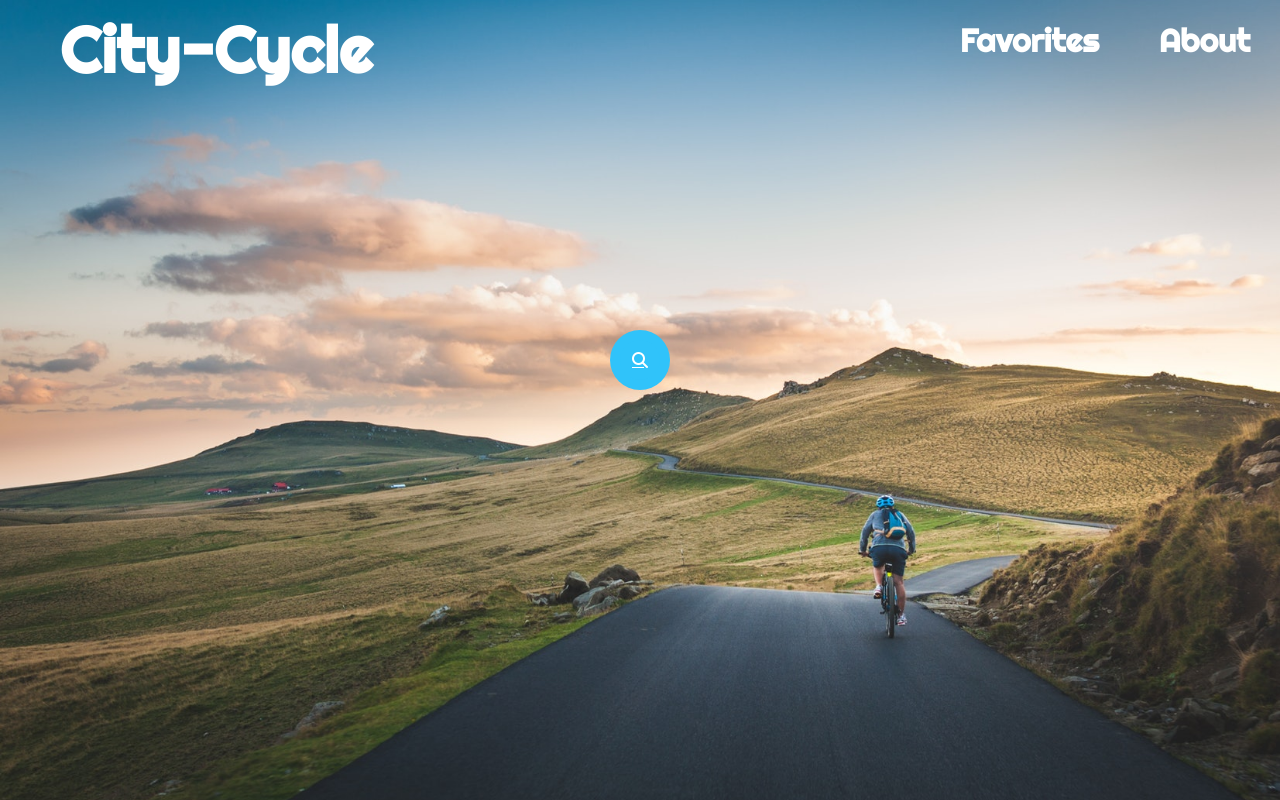
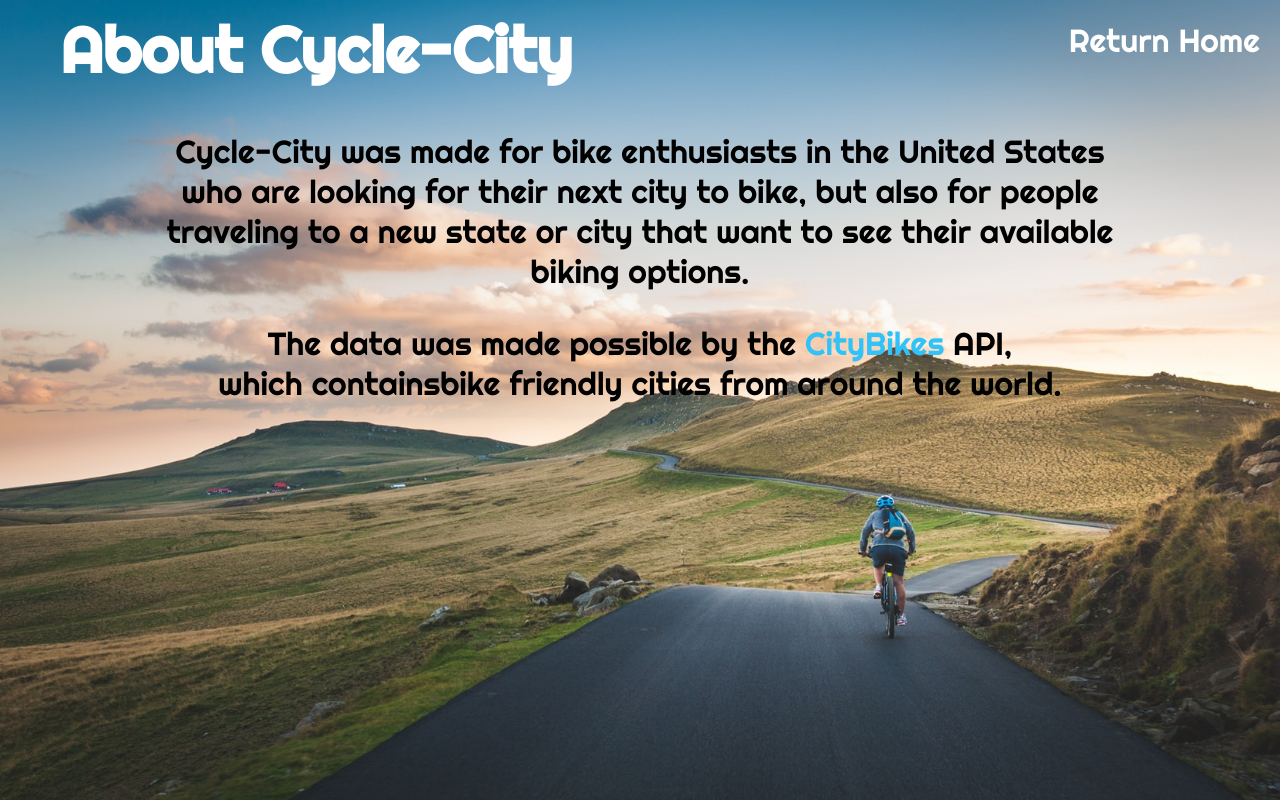
Before and after one commit to saadricklamar/cycle-city, a React (Create React App) app: page /About in a window 1280 px wide. Built offline with nearby package versions, Linux system fonts and the light colour scheme; no server answers.

Commit message:
Make App a functional component with routes and render route to the about page

```diff
--- /dev/null
+++ b/src/components/About/About.js
@@ -0,0 +1,27 @@
+import React from 'react';
+import './About.scss';
+import { Link } from "react-router-dom";
+
+const About = () => {
+    return (
+        <div className='about'>
+            <header>
+                <h1>About Cycle-City</h1>
+                <Link className='return-home' to="/">
+                    Return Home
+                </Link>
+            </header>
+            <main>
+                <p>Cycle-City was made for bike enthusiasts in the United States
+                <br/>who are looking for their next city to bike, but also for people
+                <br/>traveling to a new state or city that want to see their available
+                <br/>biking options.</p>
+                <p>The data was made possible by the <a href='https://api.citybik.es/v2/' target='blank'>CityBikes</a> API,
+                <br/> which containsbike friendly cities from around the world.
+                </p>
+            </main>
+        </div>
+    )
+}
+
+export default About;
--- /dev/null
+++ b/src/components/About/About.scss
@@ -0,0 +1,22 @@
+p {
+    font-size: 2rem;
+}
+
+a {
+    text-decoration: none;
+    color: #30C3FA;
+    &:hover {
+        color: white;
+    }
+}
+
+.return-home {
+    margin: 20px 20px;
+    font-size: 2rem;
+    text-decoration: none;
+    color: white;
+    &:hover {
+        color: #30C3FA;
+        cursor: pointer;
+    }
+}
--- /dev/null
+++ b/src/components/Home/Home.js
@@ -0,0 +1,46 @@
+import React, { Component } from 'react';
+import Search from '../../components/Search/Search';
+import './Home.scss';
+import { Route, Switch, Link, Redirect } from "react-router-dom";
+
+class Home extends Component {
+    constructor() {
+      super()
+      this.state = {
+        bikePaths: [],
+        error: ''
+      }
+    }
+
+
+    componentDidMount() {
+      const bikePathsURL = 'http://api.citybik.es/v2/networks';
+      fetch(bikePathsURL)
+        .then(response => response.json())
+        .then(results => this.setState({bikePaths: results.networks}))
+        .catch(err => this.setState({error: err}))
+    }
+
+
+
+    render() {
+    return (
+      <div className="home">
+        <header>
+          <h1>Cycle-City</h1>
+          <nav>
+            <Link className="favorite-link" to="/Favorites">
+                  Favorites
+            </Link>
+            <Link className="about-link" to="/About">
+                  About
+            </Link>
+          </nav>
+        </header>
+        <Search/>
+      </div>
+    );
+    }
+  }
+
+  export default Home;
--- /dev/null
+++ b/src/components/Home/Home.scss
@@ -0,0 +1,37 @@
+body {
+    text-align: center;
+    background: url(../../images/home-page.jpeg) no-repeat center center fixed;
+    -webkit-background-size: cover;
+    -moz-background-size: cover;
+    -o-background-size: cover;
+    background-size: cover;
+}
+
+header {
+    display: flex;
+    justify-content: space-between;
+    color: white;
+
+      h1 {
+        padding-left: 50px;
+        font-size: 4rem;
+        margin: 10px;
+      }
+
+      nav {
+        display: flex;
+        justify-content: space-around;
+      }
+
+      .favorite-link,
+      .about-link {
+        margin: 20px 20px;
+        font-size: 2rem;
+        text-decoration: none;
+        color: white;
+        &:hover {
+          color: #30C3FA;
+          cursor: pointer;
+        }
+      }
+  }
--- a/src/components/Search/Search.scss
+++ b/src/components/Search/Search.scss
@@ -37,7 +37,7 @@
         float: left;
         padding: 0;
         color: white;
-        font-size: 16px;
+        font-size: 1.5rem;
         transition: 0.4s;
         line-height: 40px;
         width: 0;
--- a/src/containers/App/App.js
+++ b/src/containers/App/App.js
@@ -1,41 +1,20 @@
-import React, { Component } from 'react';
-import Search from '../../components/Search/Search';
+import React from 'react';
+import Home from '../../components/Home/Home';
+import { Route, Switch, Link, Redirect } from "react-router-dom";
+import About from '../../components/About/About';
 import './App.scss';
 
-class App extends Component {
-  constructor() {
-    super()
-    this.state = {
-      bikePaths: [],
-      error: ''
-    }
-  }
-
-
-  componentDidMount() {
-    const bikePathsURL = 'http://api.citybik.es/v2/networks';
-    fetch(bikePathsURL)
-      .then(response => response.json())
-      .then(results => this.setState({bikePaths: results.networks}))
-      .catch(err => this.setState({error: err}))
-  }
-
-
-
-  render() {
+const App = () => {
   return (
     <div className="App">
-      <header>
-        <h1>City-Cycle</h1>
-        <nav>
-          <h3>Favorites</h3>
-          <h3>About</h3>
-        </nav>
-      </header>
-      <Search/>
+      <Switch>
+          <Route exact path="/" component={Home} />
+          <Route exact path="/About" component={About} />
+          {/* <Route path="/MapContainer" component={MapContainer} /> */}
+          <Redirect to="/" />
+      </Switch>
     </div>
   );
-  }
 }
 
 export default App;
--- a/src/containers/App/App.scss
+++ b/src/containers/App/App.scss
@@ -1,38 +1,3 @@
 * {
   font-family: 'Righteous';
 }
-
-html {
-  text-align: center;
-  background: url(../../images/home-page.jpeg) no-repeat center center fixed;
-  -webkit-background-size: cover;
-  -moz-background-size: cover;
-  -o-background-size: cover;
-  background-size: cover;
-}
-
-header {
-  display: flex;
-  justify-content: space-between;
-  color: white;
-
-    h1 {
-      padding-left: 50px;
-      font-size: 4rem;
-      margin: 10px;
-    }
-
-    nav {
-      display: flex;
-      justify-content: space-around;
-    }
-
-    h3 {
-      margin: 20px 30px;
-      font-size: 2rem;
-      &:hover {
-        color: #30C3FA;
-        cursor: pointer;
-      }
-    }
-}
--- a/src/index.js
+++ b/src/index.js
@@ -3,10 +3,14 @@ import ReactDOM from 'react-dom';
 import './index.css';
 import App from './containers/App/App';
 import * as serviceWorker from './serviceWorker';
+import { BrowserRouter, Route } from "react-router-dom";
 
-ReactDOM.render(<App />, document.getElementById('root'));
+ReactDOM.render(
+    <BrowserRouter>
+        <Route path="/" component={App}/>
+    </BrowserRouter>,
+    document.getElementById('root')
+);
 
-// If you want your app to work offline and load faster, you can change
-// unregister() to register() below. Note this comes with some pitfalls.
-// Learn more about service workers: https://bit.ly/CRA-PWA
+
 serviceWorker.unregister();
```
Also changed, not shown: src/images/about-page.jpeg (renamed from src/images/about-page-background.jpeg).
